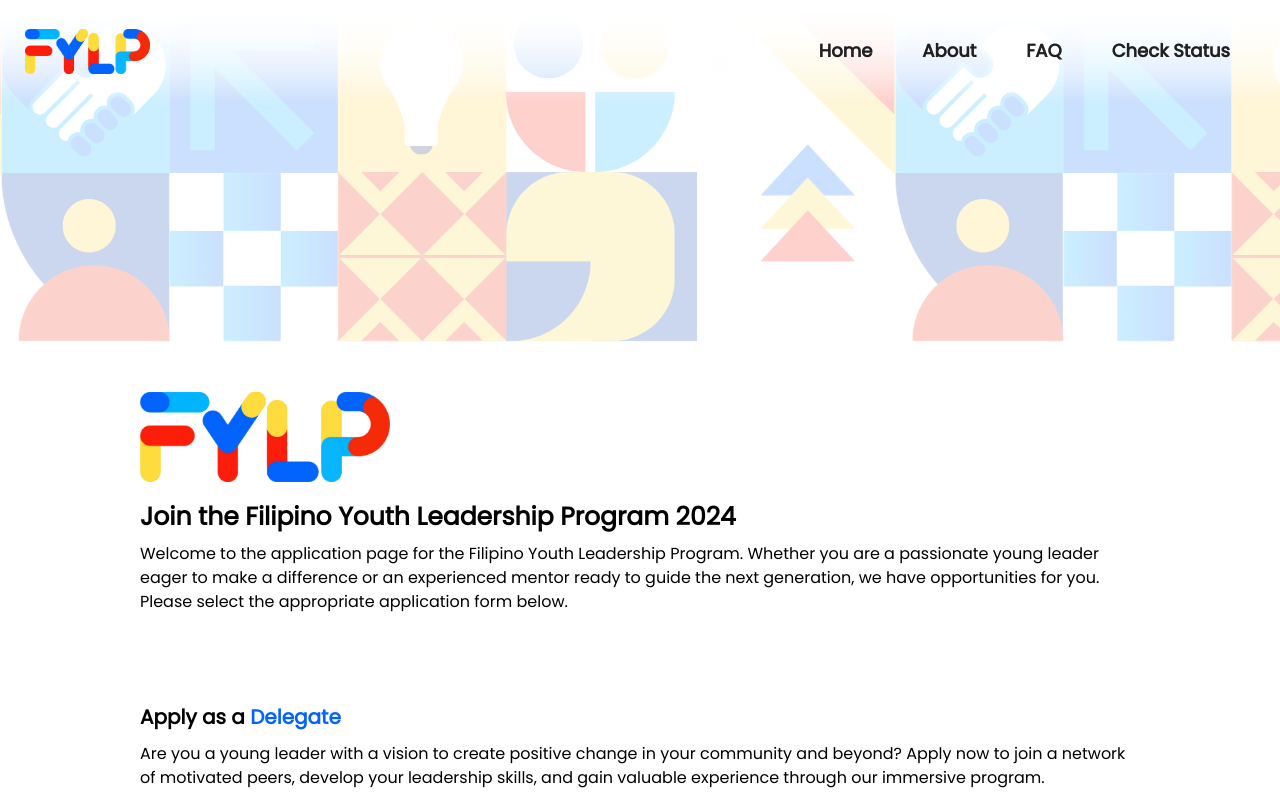
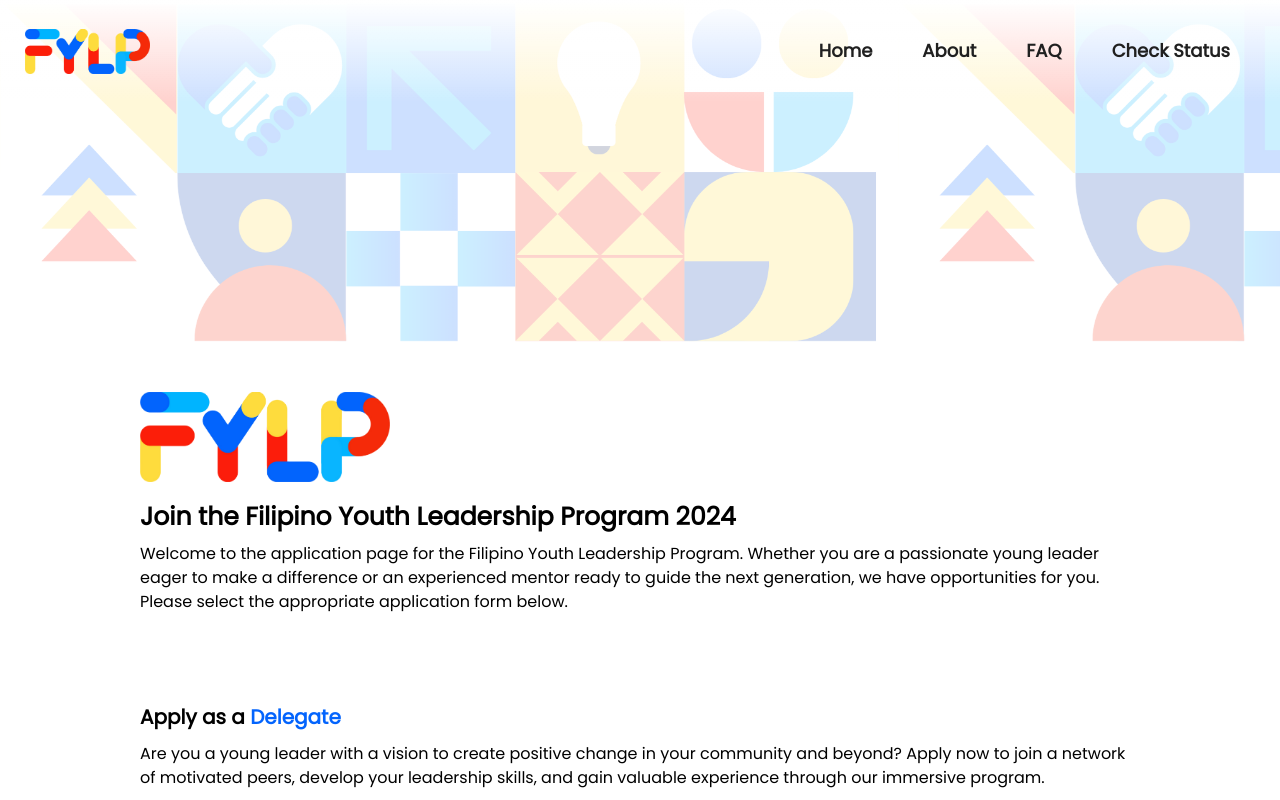
Before and after one commit to SAMAHAN-Systems-Development/FYLP-frontend-2024, a Next.js app: page /RegistrationPage in a window 1280 px wide. Shown: the top 800 px of the page. Built offline with nearby package versions, Linux system fonts and the light colour scheme.

Commit message:
feat: added banner pattern component

```diff
--- a/src/app/RegistrationPage/page.js
+++ b/src/app/RegistrationPage/page.js
@@ -1,29 +1,12 @@
 import React from "react";
 import Image from "next/image";
-import NavigationBar from "@/components/ui/NavigationBar";
 import MainButton from "@/components/ui/MainButton";
+import Banner from "@/components/ui/Banner";
 
 export default function Page() {
     return (
         <>
-            <NavigationBar></NavigationBar>
-            <div className="flex sm:h-[342px] xsm:h-[228px] w-[calc(100%+175px)] opacity-20 overflow-hidden sm:-ml-[175px] xsm:-ml-[120px]">
-                <div className="relative sm:min-w-[893.5px] xsm:min-w-[595.67px] overflow-hidden">
-                    <Image
-                        src="/assets/BannerPattern.png"
-                        alt=""
-                        fill
-                    />
-                </div>
-                <div className="relative sm:min-w-[893.5px] xsm:min-w-[595.67px] overflow-hidden">
-                    <Image
-                        src="/assets/BannerPattern.png"
-                        alt=""
-                        fill
-                    />
-                </div>
-
-            </div>
+            <Banner />
             <div className="mt-[50px] mx-auto xl:w-[1000px] lg:w-[848px] md:w-[669px] sm:w-[510px] xsm:w-[340px]">
                 <div className="xsm:mb-[10px] lg:mb-[5px] xl:mb-[0px]">
                     <div className="relative sm:w-[250px] sm:h-[90px] mb-[10px] xsm:w-[166.67px] xsm:h-[60px]">
--- /dev/null
+++ b/src/components/ui/Banner.js
@@ -0,0 +1,18 @@
+import React from 'react';
+import bannerPattern from '/public/assets/BannerPattern.png';
+
+const Banner = () => {
+  const bannerStyle = {
+    backgroundImage: `url(${bannerPattern.src})`,
+    backgroundRepeat: 'repeat',
+    backgroundSize: 'contain',
+  };
+
+  return (
+    <div className='w-full'>
+      <div className="flex sm:h-[342px] xsm:h-[228px] max-w-[1920px] w-full opacity-20 overflow-visible" style={bannerStyle}></div>
+    </div>
+  );
+};
+
+export default Banner;
```
